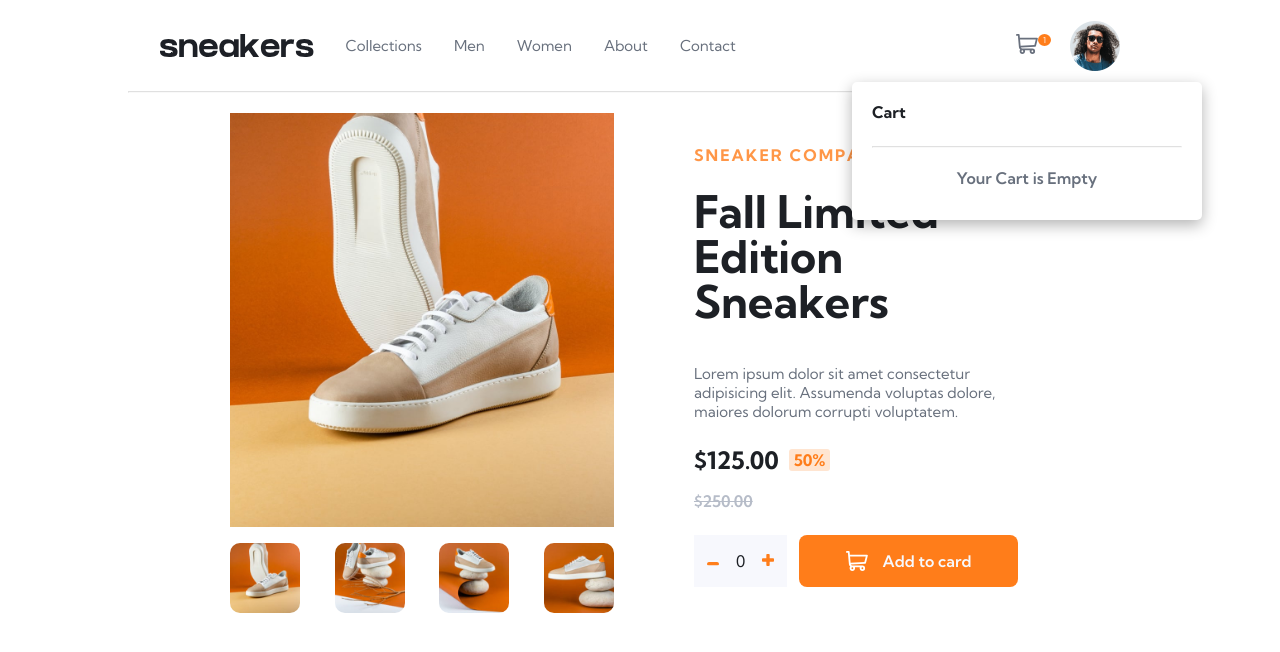
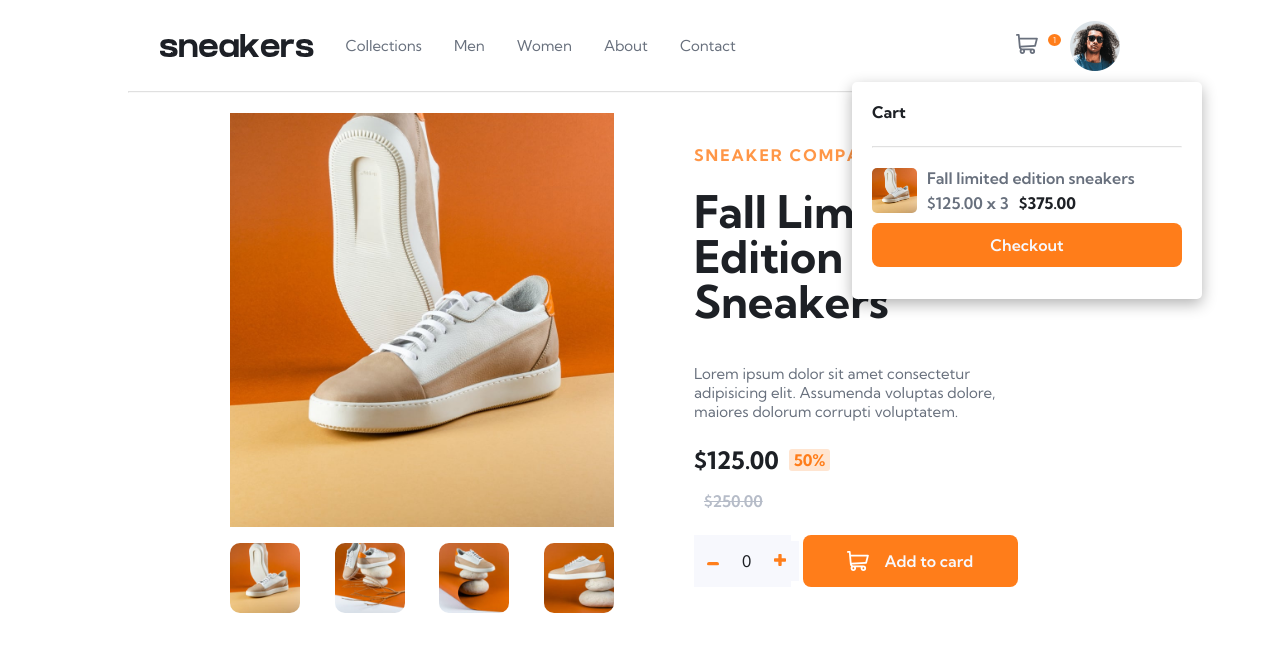
Before and after one commit to ayowaaab/Ecommerce-product-page, a React app: page / in a window 1280 px wide. Shown: the top 652 px of the page. Built offline with nearby package versions, Linux system fonts and the light colour scheme; the HTML template or start-up script is replaced by a standard one.

Commit message:
🔑 added plus and minus events

```diff
--- a/src/components/Shop/Shop.module.css
+++ b/src/components/Shop/Shop.module.css
@@ -1,9 +1,3 @@
-.shopArea {
-  position: relative;
-}
-.shopArea img:hover {
-  transform: scale(1.1);
-}
 .shopBox {
   width: 350px;
   box-shadow: 0 5px 15px rgba(0, 0, 0, 0.3);
@@ -17,7 +11,6 @@
   background-color: white;
   z-index: 1;
 }
-
 .shopBox h3 {
   color: var(--Very_dark_blue);
   padding: 0.25rem 0;
@@ -30,5 +23,44 @@
   color: var(--Dark_grayish_blue);
   font-weight: 600;
 }
+.content {
+  display: flex;
+  gap: 10px;
+}
+.detail {
+  display: flex;
+  flex-direction: column;
+  justify-content: start;
+  align-items: start;
+  gap: 5px;
+}
+#img {
+  width: 45px;
+  border-radius: 5px;
+  object-fit: cover;
+}
+.detail p {
+  white-space: nowrap;
+}
+.shopBox button {
+  background-color: var(--Orange);
+  color: var(--Light_grayish_blue);
+  width: 100%;
+  font-weight: 600;
+  border: none;
+  padding: 0.75rem;
+  border-radius: 8px;
+  margin-top: 10px;
+  transition: 0.3s;
+}
+.shopBox button:hover {
+  box-shadow: 0 0 10px var(--Orange);
+  cursor: pointer;
+}
+span {
+  color: var(--Very_dark_blue);
+  margin: 0 10px;
+}
+
 @media (max-width: 900px) {
 }
--- a/src/components/Shop/Shop.tsx
+++ b/src/components/Shop/Shop.tsx
@@ -1,5 +1,5 @@
 import styles from "./Shop.module.css";
-
+import {} from "react-icons";
 function Shop() {
   return (
     <>
@@ -8,7 +8,22 @@ function Shop() {
         <br />
         <hr />
         <br />
-        <p>Your Cart is Empty </p>
+        {/* <p>Your Cart is Empty </p> */}
+        <div className={styles.content}>
+          <img id={styles.img} src="image-product-1-thumbnail.jpg" />
+          <div>
+            <div className={styles.detail}>
+              <p>Fall limited edition sneakers</p>
+              <p>
+                $125.00 x 3
+                <span>
+                  <b>$375.00</b>
+                </span>
+              </p>
+            </div>
+          </div>
+        </div>
+        <button>Checkout</button>
       </div>
     </>
   );
--- a/src/components/product/Product.tsx
+++ b/src/components/product/Product.tsx
@@ -1,3 +1,4 @@
+import { useState } from "react";
 import styles from "./product.module.css";
 
 interface Props {
@@ -6,6 +7,13 @@ interface Props {
 }
 
 const Product = ({ product, thumbnail }: Props) => {
+  const [price, setPrice] = useState(0);
+  const plus = () => {
+    setPrice(price + 1);
+  };
+  const minus = () => {
+    price <= 0 ? setPrice(0) : setPrice(price - 1);
+  };
   return (
     <>
       <div className={styles.container}>
@@ -35,11 +43,11 @@ const Product = ({ product, thumbnail }: Props) => {
           </div>
           <div className={styles.shopSection}>
             <div className={styles.quantity}>
-              <button>
+              <button onClick={minus}>
                 <img src="icon-minus.svg" alt="minus" />
               </button>
-              <span>0</span>
-              <button>
+              <span id="price">{price}</span>
+              <button onClick={plus}>
                 <img src="icon-plus.svg" alt="plus" />
               </button>
             </div>
```
